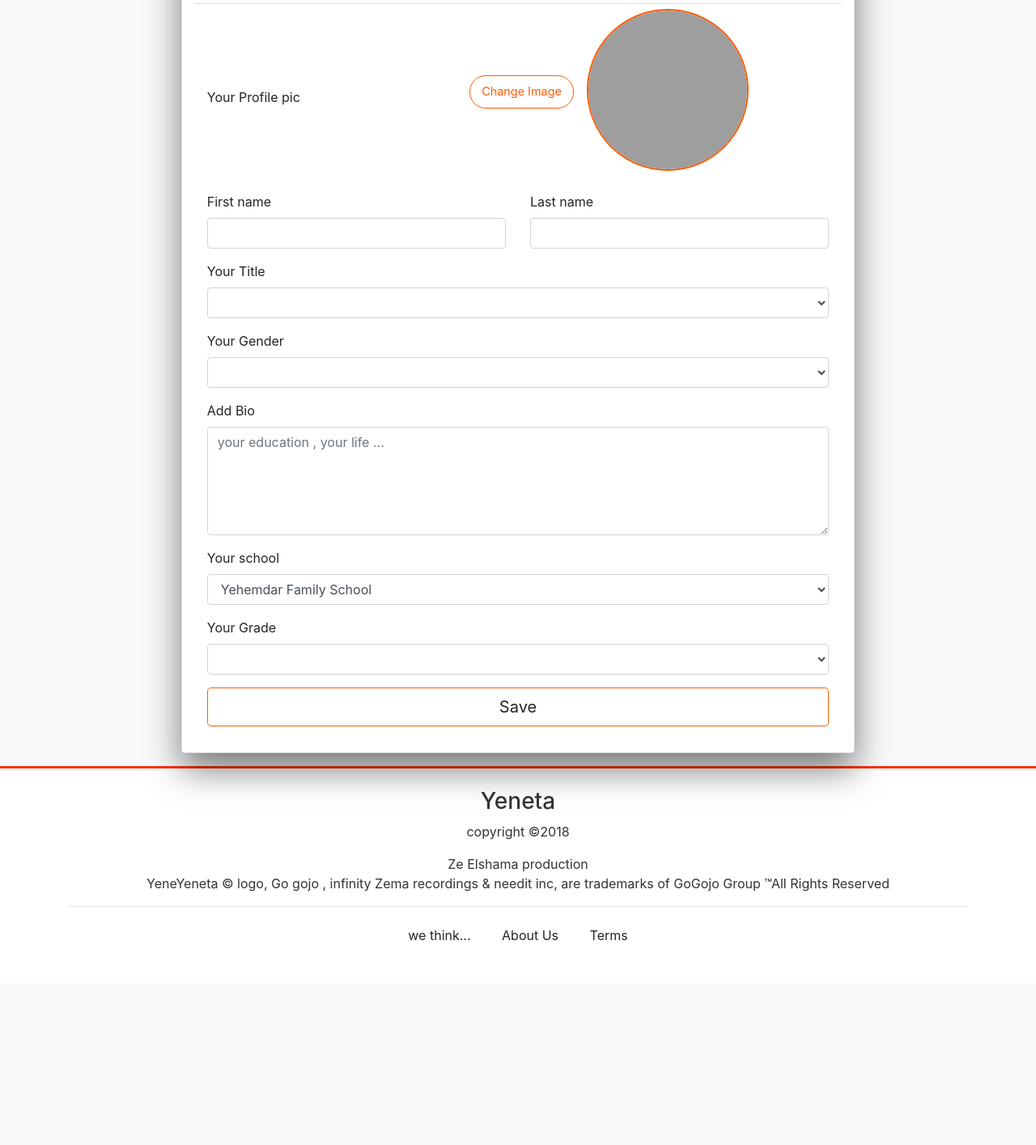
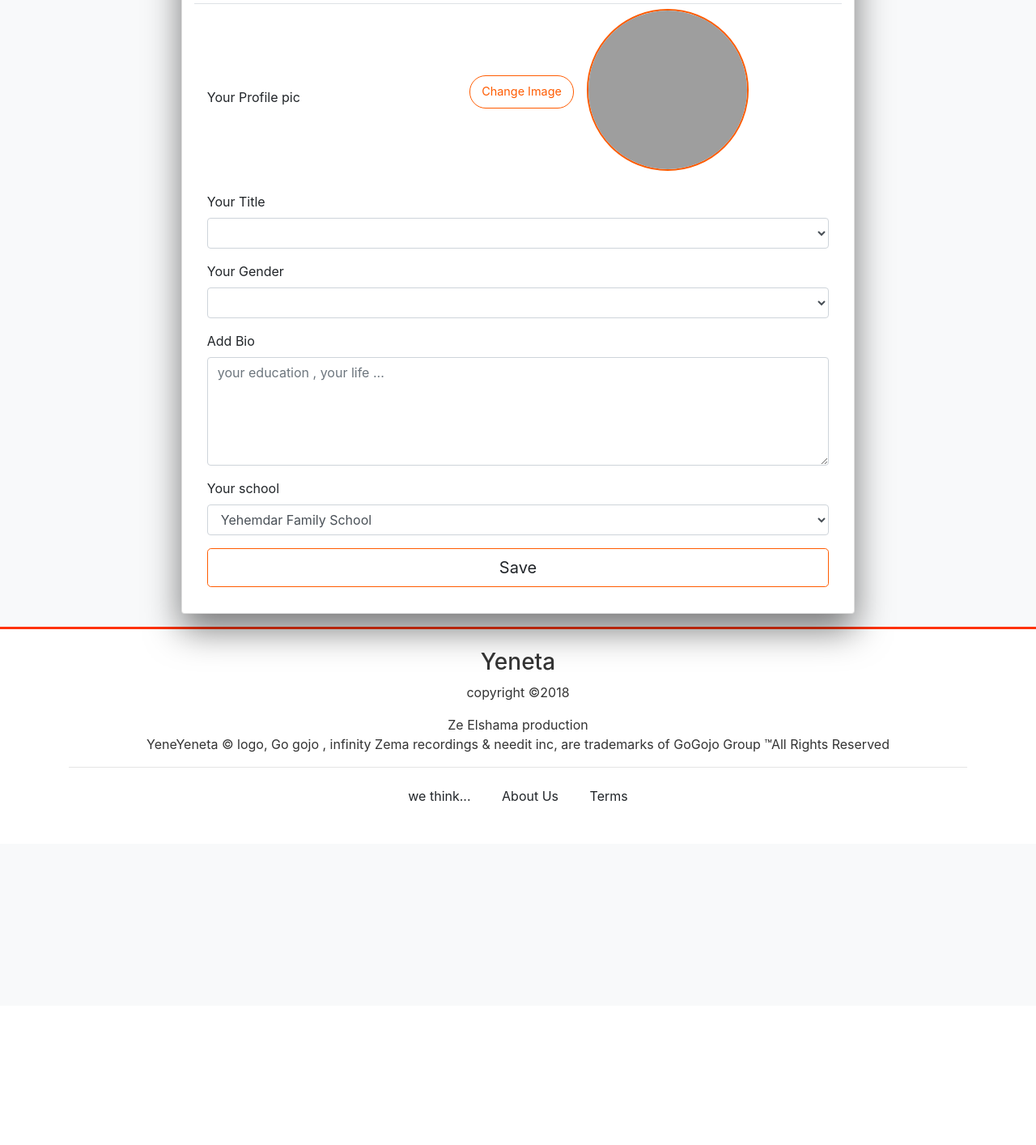
Before and after one commit to Garinmckayl/yeneyeneta, a CodeIgniter app: page /yeneta/index.php/users/update in a window 1280 px wide. Shown: the part 382-1796 px from the top of the page at 81% size. After the commit the page ends 1371 px from the top, so only its background shows below. Run offline with CodeIgniter, Linux system fonts and the light colour scheme; data comes from the database, SQL or seed files in the repository; data that the repository does not hold is empty; some libraries are stand-ins or nearby versions; grey boxes are pictures that could not be loaded.

Commit message:
remove first name, lastname

```diff
--- a/application/models/User_model.php
+++ b/application/models/User_model.php
@@ -123,10 +123,7 @@
                  #'password' => $enc_password,
                  'user_image' => $user_image,
                  'gender' => $this->input->post('user_gender'),
-                 'bio' => $this->input->post('bio'),
-                 'firstname' => $this->input->post('firstname'),
-                 'lastname' => $this->input->post('lastname'),
-                 'grade' => $this->input->post('grade')
+                 'bio' => $this->input->post('bio')
             );
              $this->db->where('id', $this->input->post('user_id'));
              return $this->db->update('users', $data);
--- a/application/views/user/edit.php
+++ b/application/views/user/edit.php
@@ -70,19 +70,6 @@
                             <input type="file" name="user_image" id="fileUpload" maxlength="32" class="form-control show-for-sr" placeholder="Change your profile pic*">
                         </div>
 
-                        <div class="row">
-                            <div class="col-md-6 mb-3">
-                                <label for="examname">First name</label>
-                                <input type="text" class="form-control" name="firstname" id="examname" placeholder="" value="<?php echo $user['firstname']; ?>" required>
-                                <div class="invalid-feedback">Valid First name is required.</div>
-                            </div>
-                            <div class="col-md-6 mb-3">
-                                <label for="examsubject">Last name</label>
-                                <input type="text" class="form-control" name="lastname" id="examsubject" placeholder="" value="<?php echo $user['lastname']; ?>" required>
-                                <div class="invalid-feedback">Valid Last name is required.</div>
-                            </div>
-                        </div>
-
                         <div class="form-group">
                             <label>Your Title</label>
                             <select name="user_title" class="form-control" required>
@@ -117,7 +104,7 @@
                             </select>
                         </div>
 
-                     <div class="form-group">
+<!--                      <div class="form-group">
                         <label>Your Grade</label>
                         <select name="grade" id="input-status" class="form-control" required>
                             <option selected><?php echo $user['grade']; ?></option>
@@ -140,7 +127,7 @@
                               <option value="universty-fifth-year" <?php echo set_select('grade', 'universty-fifth-year'); ?>>universty fifth year</option>
                               <option value="universty-sixth-year" <?php echo set_select('grade', 'universty-sixth-year'); ?>>universty sixth year</option>
                         </select>
-                    </div>
+                    </div> -->
 
                         <input type="submit" name="save" value="Save" class="btn btn-orange btn-lg btn-block">
                         <div class="form-group"></div>
```
Also changed, not shown: application/views/questions/view.php (+0 -10 lines).
